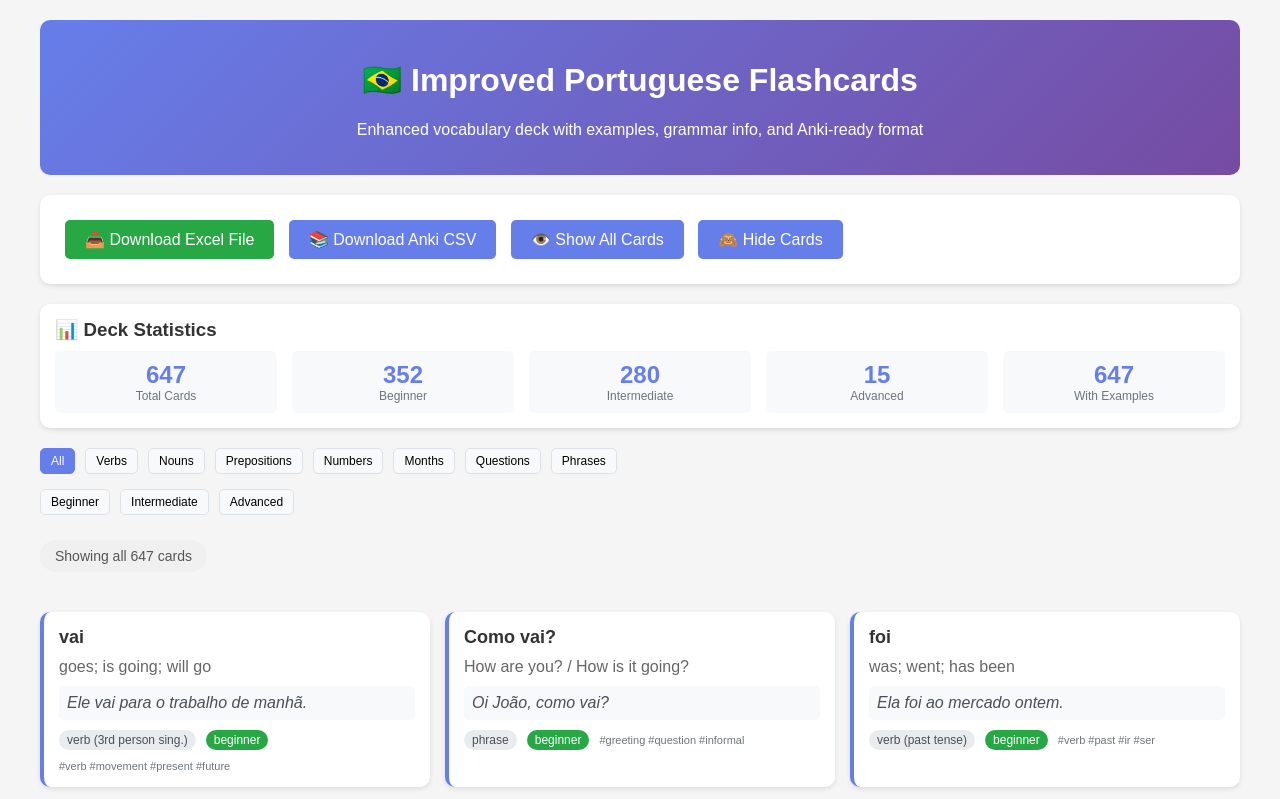
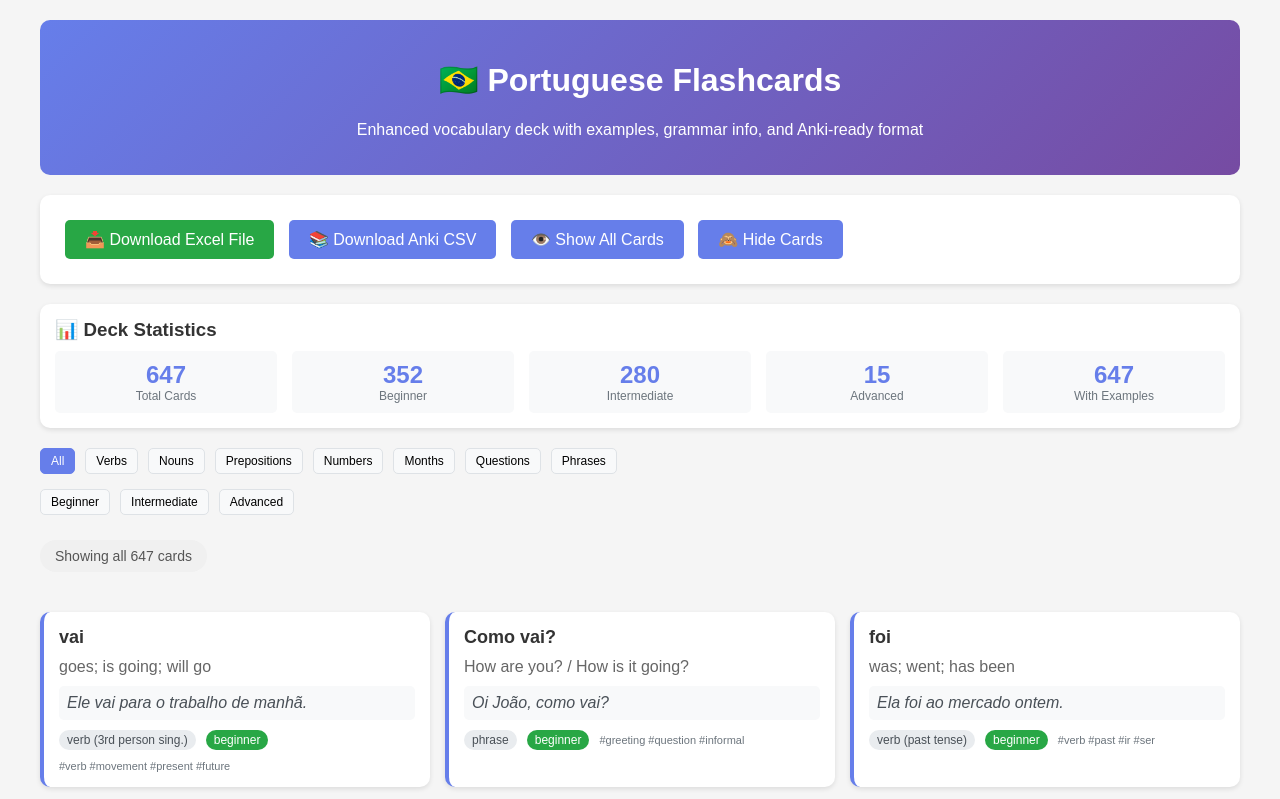
Before and after one commit to turner-tech/simple-card, a plain HTML site: page public/index.html in a window 1280 px wide. Shown: the top 799 px of the page. Drawn offline with Linux system fonts and the light colour scheme.

Commit message:
change title

```diff
--- a/public/index.html
+++ b/public/index.html
@@ -10,7 +10,7 @@
 </head>
 <body>
     <div class="header">
-        <h1>🇧🇷 Improved Portuguese Flashcards</h1>
+        <h1>🇧🇷 Portuguese Flashcards</h1>
         <p>Enhanced vocabulary deck with examples, grammar info, and Anki-ready format</p>
     </div>
 
```
